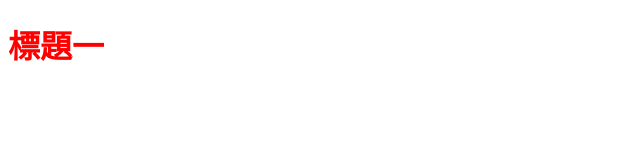
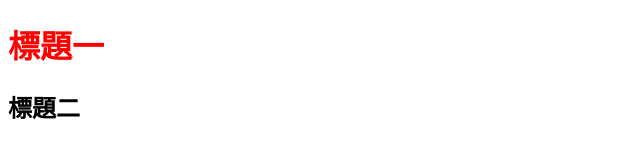
Before and after one commit to digua3472/GitTast, a plain HTML site: page index.html in a window 1280 px wide. Shown: the whole page, without its empty margins (0-640 px from the left). Drawn offline with Linux system fonts and the light colour scheme.

Commit message:
新增h2

```diff
--- a/index.html
+++ b/index.html
@@ -8,5 +8,6 @@
 </head>
 <body>
     <h1>標題一</h1>
+    <h2>標題二</h2>
 </body>
 </html>
```
